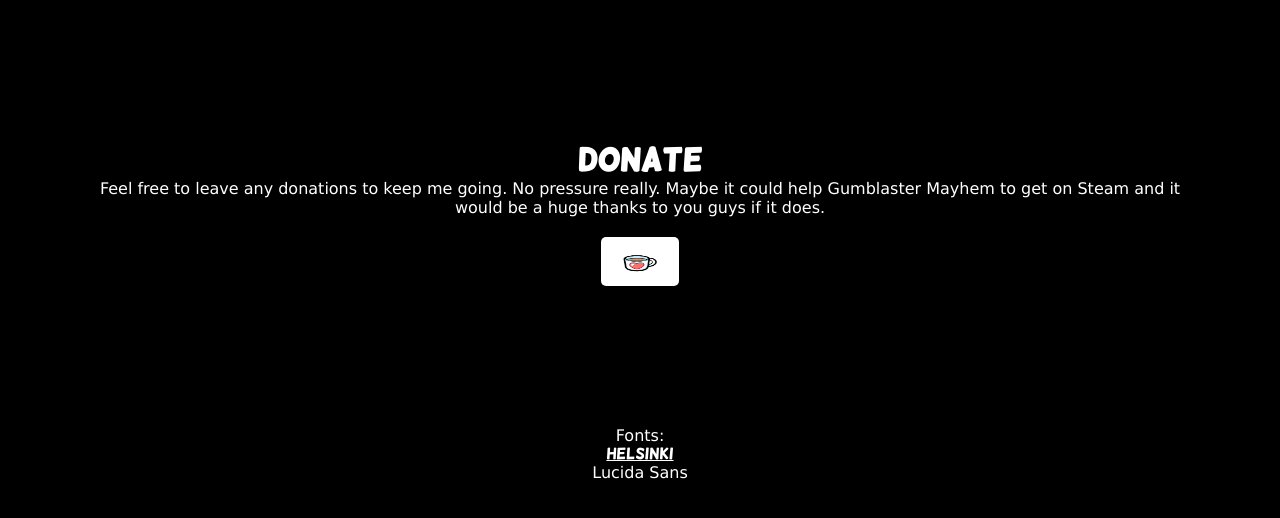
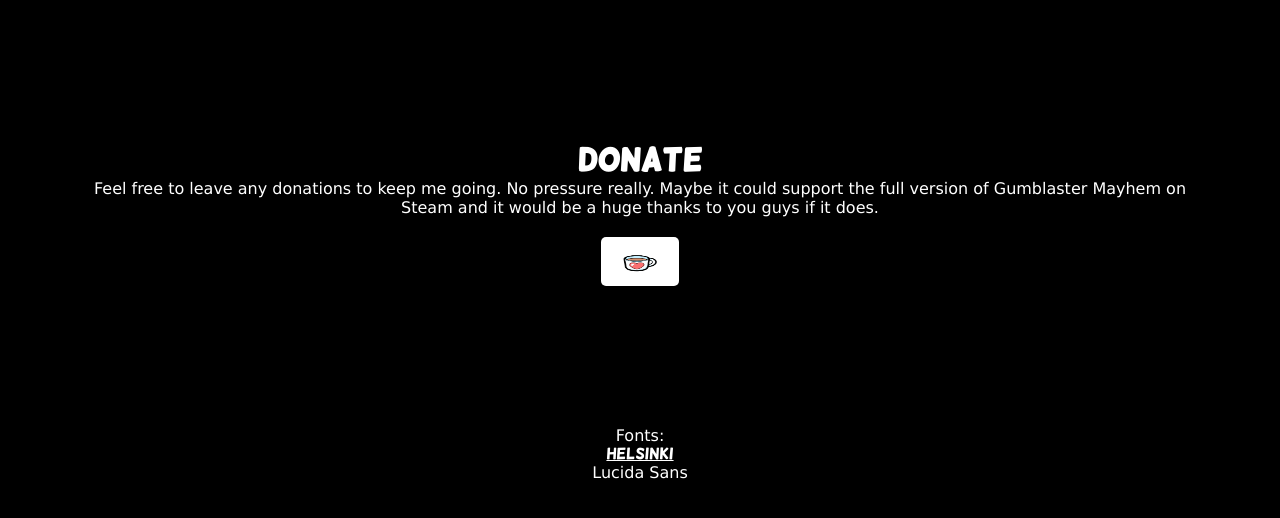
Before and after one commit to Earth2Kristian/earth2kristian.github.io, a plain HTML site: page index.html in a window 1280 px wide. Shown: the part 6222-6740 px from the top of the page. Drawn offline with Linux system fonts and the light colour scheme.

Commit message:
Small update on the website.

```diff
--- a/index.html
+++ b/index.html
@@ -143,7 +143,7 @@
   <div class="buttom" id="donate">
     <div class="buttom__container">
         <h1 class="buttom__heading">Donate</h1>
-        <p class="buttom__description">Feel free to leave any donations to keep me going. No pressure really. Maybe it could help Gumblaster Mayhem to get on Steam and it would be a huge thanks to you guys if it does.</p>
+        <p class="buttom__description">Feel free to leave any donations to keep me going. No pressure really. Maybe it could support the full version of Gumblaster Mayhem on Steam and it would be a huge thanks to you guys if it does.</p>
         <div class="buttom__donate_kofi">
           <button id= "click__kofi" class="kofi__button"><a href="#"></a>
             <img src="images/Ko-fi_COIN.gif" width="37.5" height="25" >
```
